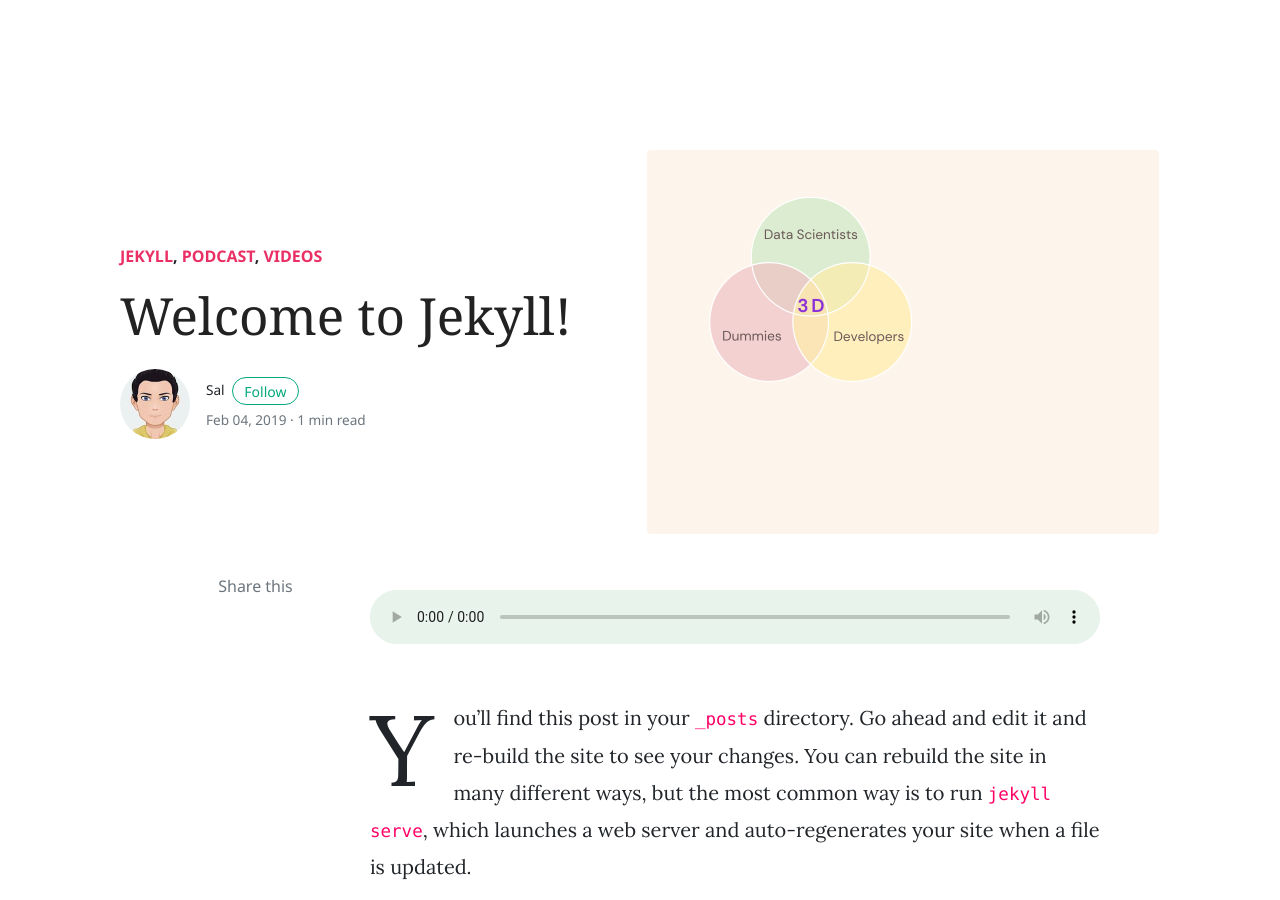
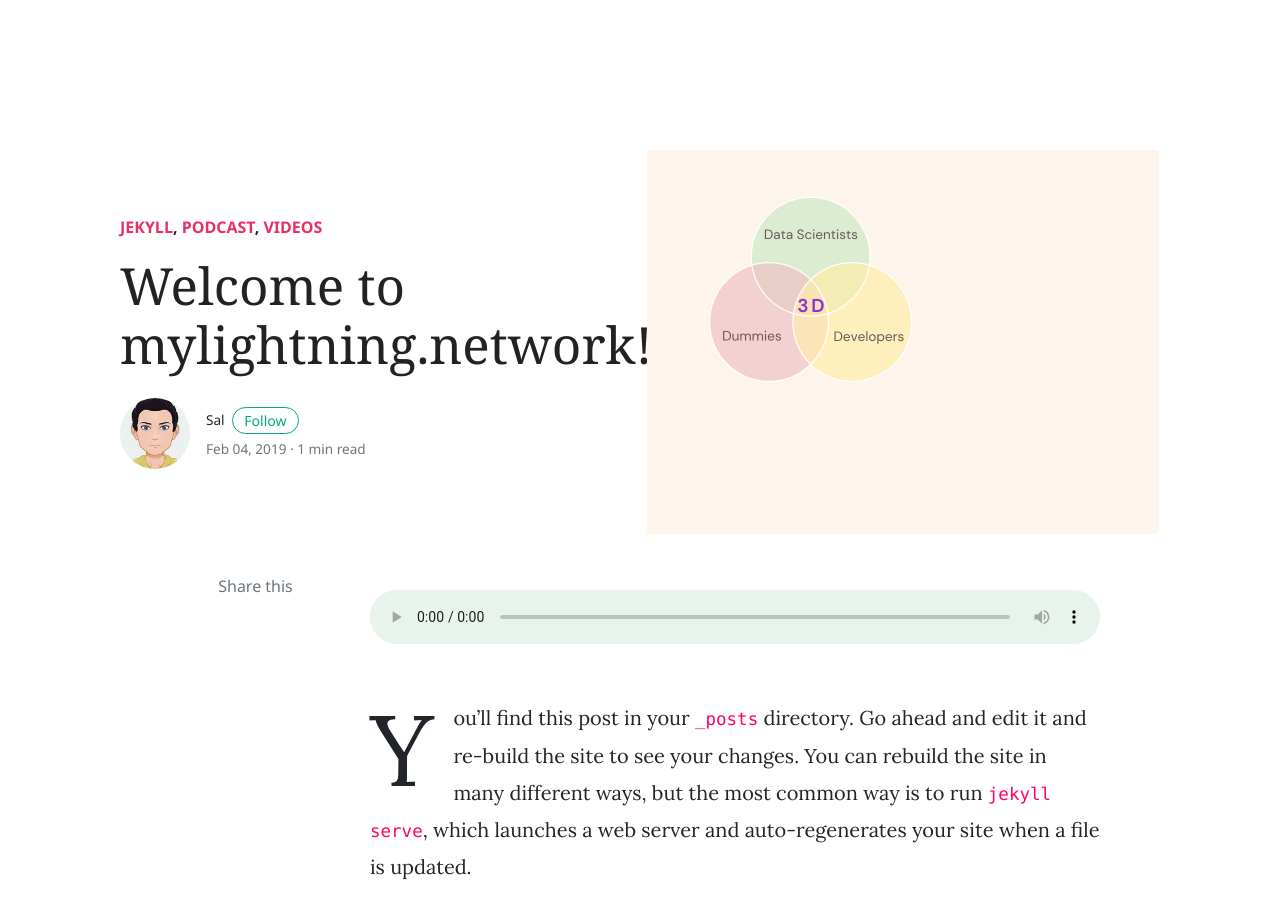
Before and after one commit to mylightningnetwork/mylightning.network.old.website, a Jekyll site: the page built from _posts/2019-02-04-welcome-to-jekyll.markdown, in a window 1280 px wide and 900 px high. Built offline with Jekyll 4.4.1, drawn with Linux system fonts in a browser that asks for light colours; nearby versions of some CDN libraries; comment, search, counter and statistics services are not loaded.

Commit message:
Update 2019-02-04-welcome-to-jekyll.markdown

```diff
--- a/_posts/2019-02-04-welcome-to-jekyll.markdown
+++ b/_posts/2019-02-04-welcome-to-jekyll.markdown
@@ -1,6 +1,6 @@
 ---
 layout: post
-title:  "Welcome to Jekyll!"
+title:  "Welcome to mylightning.network!"
 categories: [ Jekyll,Podcast,Videos ]
 image: '../assets/images/banner_image_1.png'
 audio: '../assets/audios/episode1.mp3'
```
